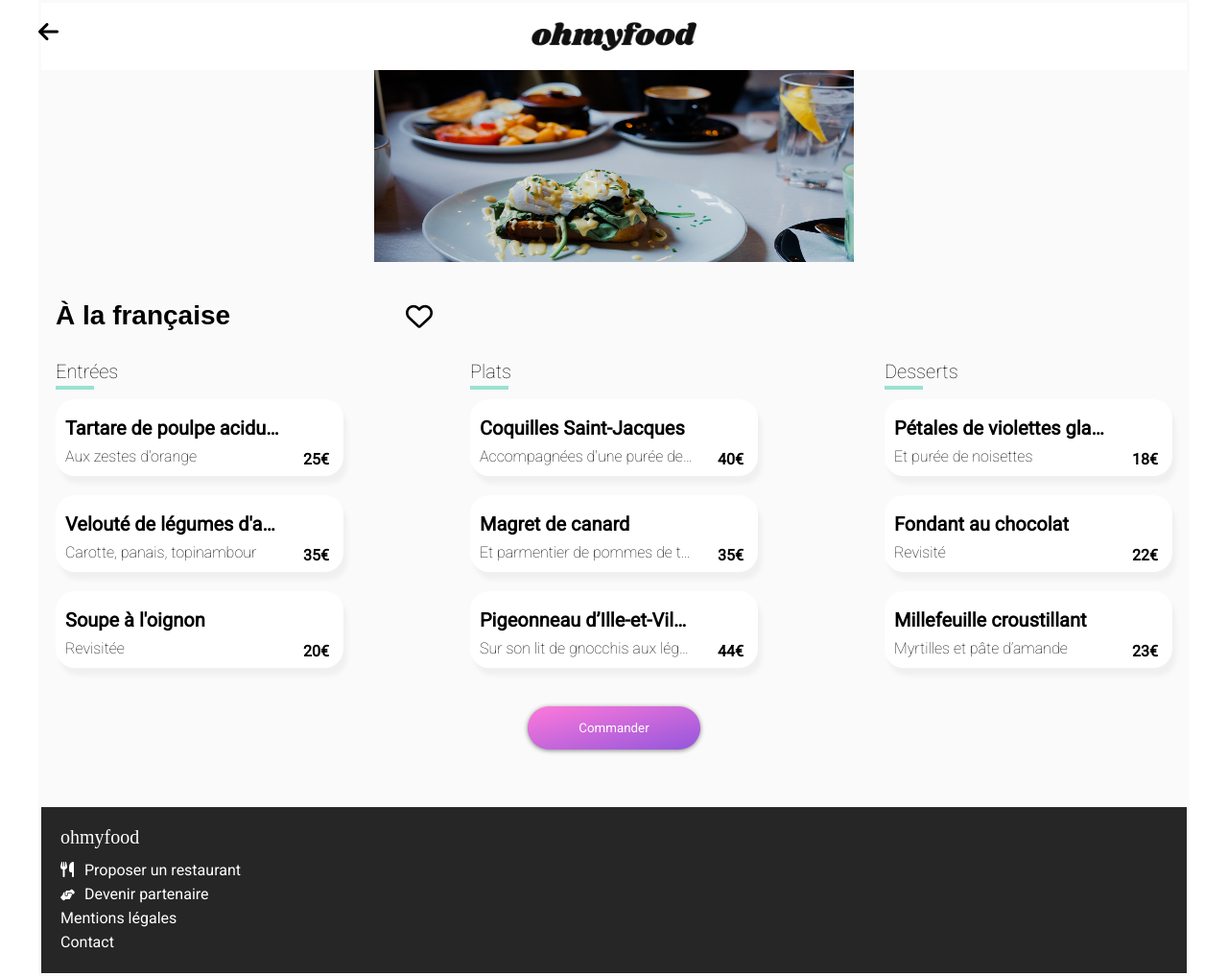
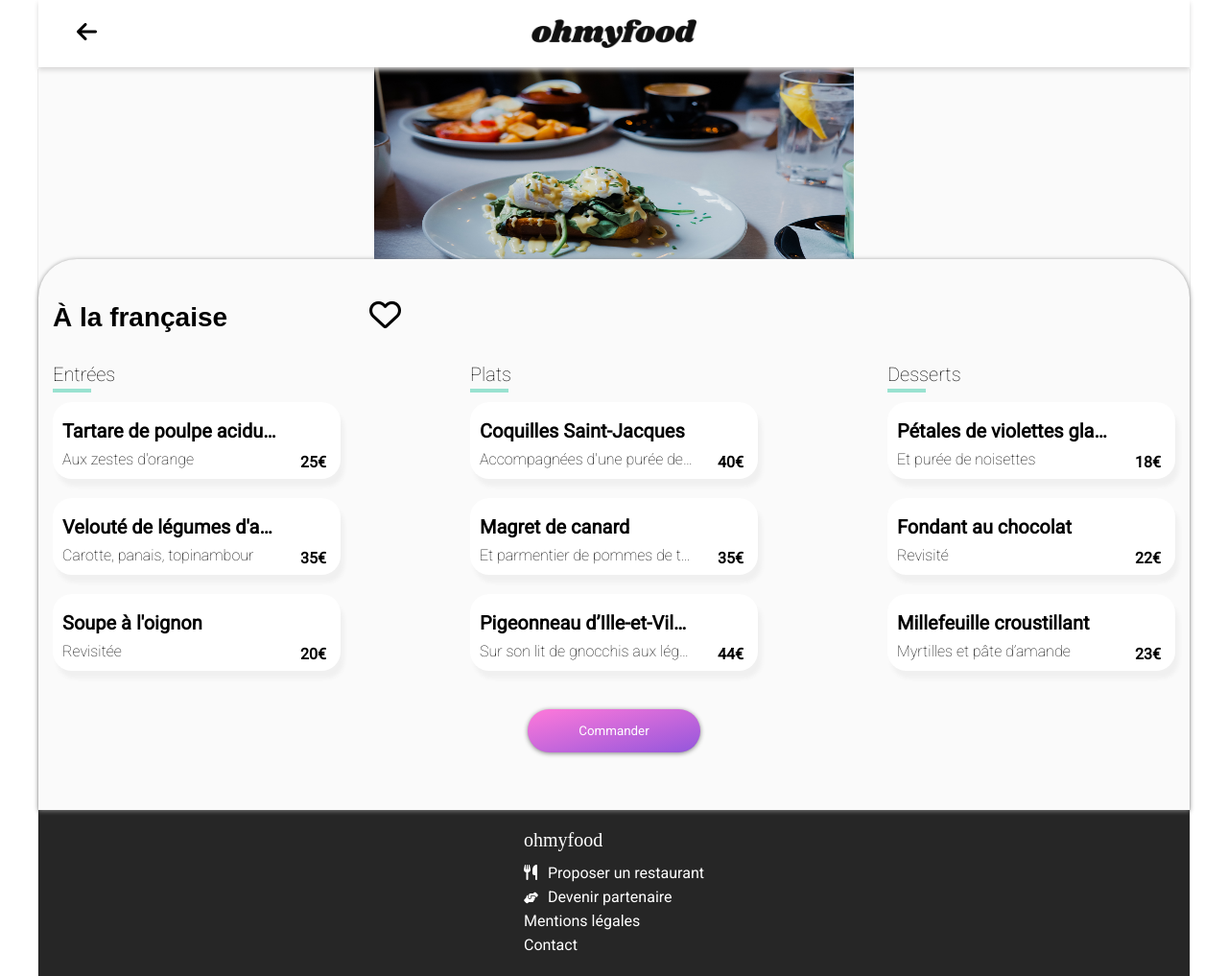
Before and after one commit to Totorusse/VictorDruhot_3_20102021-, a website: page fran.html in a window 1280 px wide. Shown: the whole page at 96% size. Drawn offline with Linux system fonts and the light colour scheme; a web font is replaced by a local one.

Commit message:
centrage footer

```diff
--- a/fran.html
+++ b/fran.html
@@ -16,7 +16,7 @@
   </head>
 
   <body>
-    <header class="header">
+    <header class="header header__logo-index--shadow">
       <a href="index.html"
         ><div class="header__bouton-retour"><i class="fas fa-arrow-left"></i></div
       ></a>
@@ -25,18 +25,24 @@
 
     <div class="main">
       <img class="main__image" src="images/restaurants/fran.jpg" alt="image" />
+
       <div class="menu">
+        <div class="menu__header">
           <h1>
             À la française
-          <div class="menu--animation-coeur">
+            <div class="menu--animation-coeur menu--animation-coeur-francaise">
               <span class="menu__coeur-vide"><i class="far fa-heart"></i></span>
               <span class="menu__coeur-plein"><i class="fas fa-heart"></i></span>
             </div>
           </h1>
+        </div>
+
         <div class="menu-flexbox">
           <div class="entrees">
+            <div class="entrees__titre">
               <h2 class="titre">Entrées</h2>
               <div class="titre__underline"></div>
+            </div>
 
             <div class="menu--apparition1">
               <div class="menu__etiquette">
@@ -80,8 +86,10 @@
           <!--FIN Entrées-->
 
           <div class="plats">
+            <div class="plats__titre">
               <h2 class="titre">Plats</h2>
               <div class="titre__underline"></div>
+            </div>
 
             <div class="menu--apparition1">
               <div class="menu__etiquette">
@@ -125,8 +133,10 @@
           <!--FIN Plats-->
 
           <div class="desserts">
+            <div class="desserts__titre">
               <h2 class="titre">Desserts</h2>
               <div class="titre__underline"></div>
+            </div>
 
             <div class="menu--apparition1">
               <div class="menu__etiquette">
@@ -181,7 +191,8 @@
     </div>
     <!--FIN du main-->
 
-    <footer class="footer">
+    <footer class="footer__background--black">
+      <div class="footer">
         <h2 class="footer__titre">ohmyfood</h2>
         <ul class="footer__list">
           <li><i class="footer__list__couverts fas fa-utensils"></i>Proposer un restaurant</li>
@@ -191,6 +202,7 @@
             <a class="footer__list__lien" href="mailto:serviceclient@gmail.com" target="_blank">Contact</a>
           </li>
         </ul>
+      </div>
     </footer>
   </body>
 </html>
--- a/sass/base/_base.scss
+++ b/sass/base/_base.scss
@@ -10,5 +10,6 @@
   box-sizing: border-box;
   max-width: 1200px;
   margin: auto;
-  border: solid $gris-light;
+  z-index: 1;
+  box-shadow: 0px 2px 1px grey;
 }
--- a/sass/layout/_container.scss
+++ b/sass/layout/_container.scss
@@ -102,6 +102,7 @@
     @include restaurant-etiquette;
   }
   &__image {
+    -o-object-fit: cover;
     object-fit: cover;
     width: 100%;
     height: 70%;
@@ -112,15 +113,19 @@
     -o-border-radius: 20px 20px 0 0;
   }
   &__image--position1 {
+    -o-object-position: 0 -50px;
     object-position: 0 -50px;
   }
   &__image--position2 {
+    -o-object-position: 0 -200px;
     object-position: 0 -200px;
   }
   &__image--position3 {
+    -o-object-position: 0 -70px;
     object-position: 0 -70px;
   }
   &__image--position4 {
+    -o-object-position: 0 -80px;
     object-position: 0 -80px;
   }
   &__nouveau {
@@ -166,6 +171,7 @@
 
 .main {
   background-color: $gris-light;
+  margin-top: 70px;
   &__image {
     display: block;
     width: 100%;
@@ -176,20 +182,29 @@
 }
 
 .menu {
-  border-radius: 40px;
-  -webkit-border-radius: 40px;
-  -moz-border-radius: 40px;
-  -ms-border-radius: 40px;
-  -o-border-radius: 40px;
   background-color: $gris-light;
   position: relative;
   bottom: 50px;
   margin-bottom: -50px;
+  @include shadow;
   @include padding-bloc;
+  &__header {
+    @media screen and (max-width: 992px) {
+      width: 100%;
+      max-width: 450px;
+      margin: auto;
+    }
+  }
+
   &--animation-coeur {
-    position: absolute;
-    top: 42px;
-    left: 380px;
+    font-size: 33px;
+    display: inline-block;
+    position: relative;
+    left: 85px;
+    &-francaise{
+    position: relative;
+    left: 140px;
+    }
     &:hover {
       .menu__coeur-vide {
         display: none;
@@ -276,17 +291,29 @@
       -webkit-animation: apparition 800ms linear 300ms;
     }
   }
+  border-radius: 40px 40px 0 0;
+  -webkit-border-radius: 40px 40px 0 0;
+  -moz-border-radius: 40px 40px 0 0;
+  -ms-border-radius: 40px 40px 0 0;
+  -o-border-radius: 40px 40px 0 0;
 }
 
-.titre__underline {
-  background-color: $tertiary-color;
-  height: 4px;
-  width: 40px;
-  margin: 3px 0 10px;
+.titre {
+  &__underline {
+    background-color: $tertiary-color;
+    height: 4px;
+    width: 40px;
+    margin: 3px 0 10px;
+  }
 }
 
 .entrees,
 .plats,
 .desserts {
   margin-top: 30px;
+  &__titre {
+    width: 100%;
+    max-width: 450px;
+    margin: auto;
+  }
 }
--- a/sass/layout/_footer.scss
+++ b/sass/layout/_footer.scss
@@ -1,7 +1,26 @@
+.footer__background--black {
+  background-color: lighten(black, 15);
+  width: 100%;
+  @media screen and (min-width: 992px) {
+    text-align: center;
+    margin: auto;
+  }
+}
+
 .footer {
+  text-align: left;
   padding: 20px;
   color: white;
   background-color: lighten(black, 15);
+  @media screen and (max-width: 992px) {
+    width: 100%;
+    max-width: 450px;
+    margin: auto;
+  }
+  @media screen and (min-width: 992px) {
+    display: inline-block;
+  }
+
   &__titre {
     margin-bottom: 10px;
   }
--- a/sass/layout/_header.scss
+++ b/sass/layout/_header.scss
@@ -1,13 +1,21 @@
 .header {
+  display: block;
   width: 100%;
   height: 70px;
   text-align: center;
   padding: 20px;
+  position: fixed;
+  top: 0;
+  z-index: 2;
+  background-color: white;
+  max-width: 1200px;
+
+
   img {
     height: 30px;
   }
-  &__logo-index--shadow{
-  box-shadow: 0px 4px 100px grey;
-  margin-bottom: 4px;
+  &__logo-index--shadow {
+    box-shadow: 0px 3px 5px rgb(216, 215, 215);
+    margin-bottom: 4px;
   }
 }
--- a/sass/utils/_mixins.scss
+++ b/sass/utils/_mixins.scss
@@ -117,7 +117,7 @@
   background: white;
   max-width: 450px;
   height: 80px;
-  margin-bottom: 20px;
+  margin: 0 auto 20px auto;
   border-radius: 20px;
   -webkit-border-radius: 20px;
   -moz-border-radius: 20px;
```
Also changed, not shown: index.html (+3 -1 lines), note.html (+14 -2 lines), palette.html (+16 -4 lines), sens.html (+13 -2 lines), CSS/style.css, 1 other file. Lines whose indentation alone changed are shown as unchanged.
